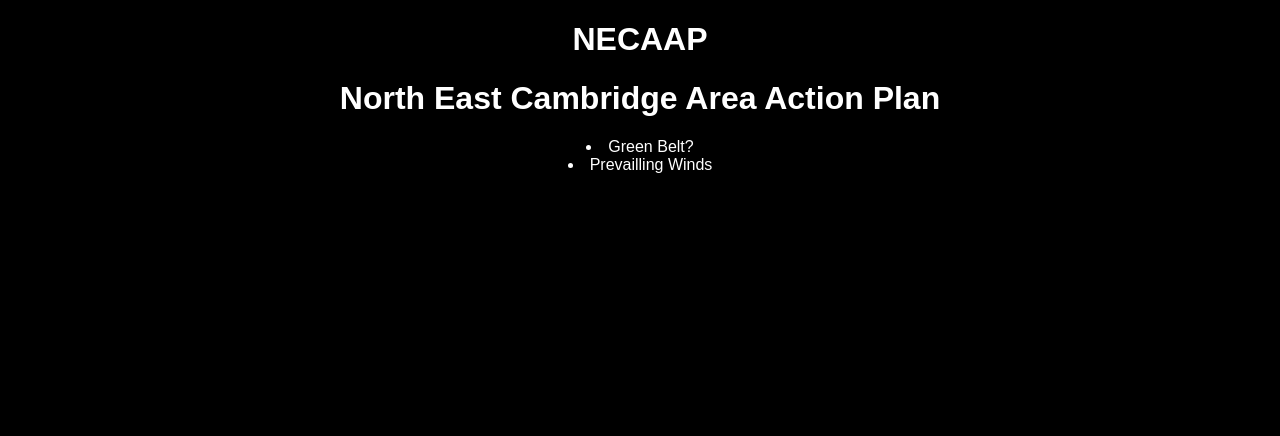
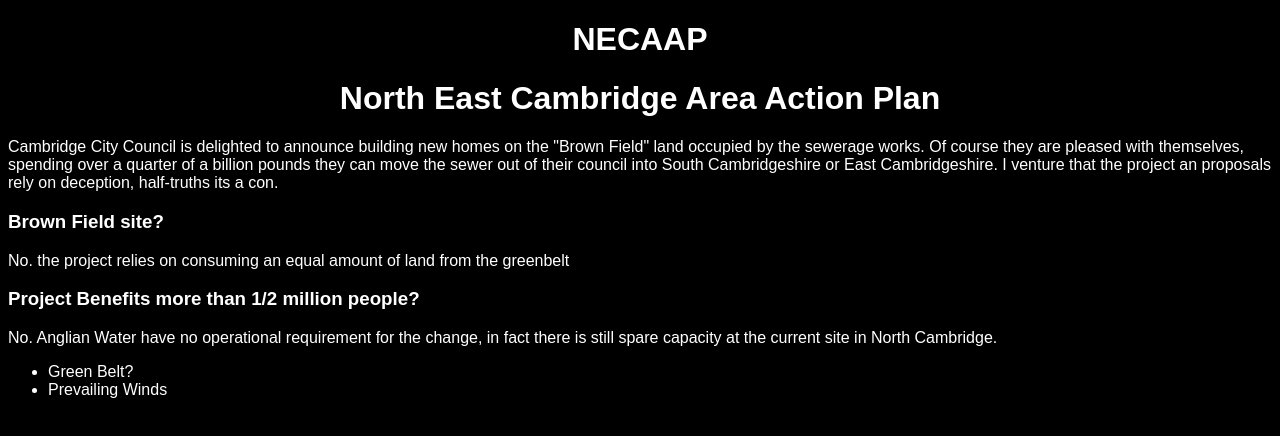
Before and after one commit to calebmarchent/necaap.com, a plain HTML site: page index.html in a window 1280 px wide. Drawn offline with Linux system fonts and the light colour scheme.

Commit message:
Added deployment script, and some of my initial contentions

```diff
--- a/index.html
+++ b/index.html
@@ -5,9 +5,12 @@
 <style>
 body {
   background-color: black;
-  text-align: center;
   color: white;
   font-family: Arial, Helvetica, sans-serif;
+}
+
+h1 {
+  text-align: center;
 }
 </style>
 </head>
@@ -17,9 +20,27 @@
 <h1>North East Cambridge Area Action Plan</h1>
 <p><i></i></p>
 
-<li>Green Belt?
-<li>Prevailling Winds
+Cambridge City Council is delighted to announce building new homes on
+the "Brown Field" land occupied by the sewerage works. Of course they
+are pleased with themselves, spending over a quarter of a billion
+pounds they can move the sewer out of their council into South
+Cambridgeshire or East Cambridgeshire.
 
+I venture that the project an proposals rely on deception, half-truths
+its a con.
+
+<h3>Brown Field site?</h3>
+<p>No. the project relies on consuming an equal amount of land from
+    the greenbelt</p>
+<h3>Project Benefits more than 1/2 million people?</h3>
+No. Anglian Water have no operational requirement for the change, in
+fact there is still spare capacity at the current site in North Cambridge.
+
+
+<ul>
+    <li>Green Belt?</li>
+    <li>Prevailing Winds</li>
+</ul>
 
 </body>
 </html>
```
Also changed, not shown: 1 other file.
